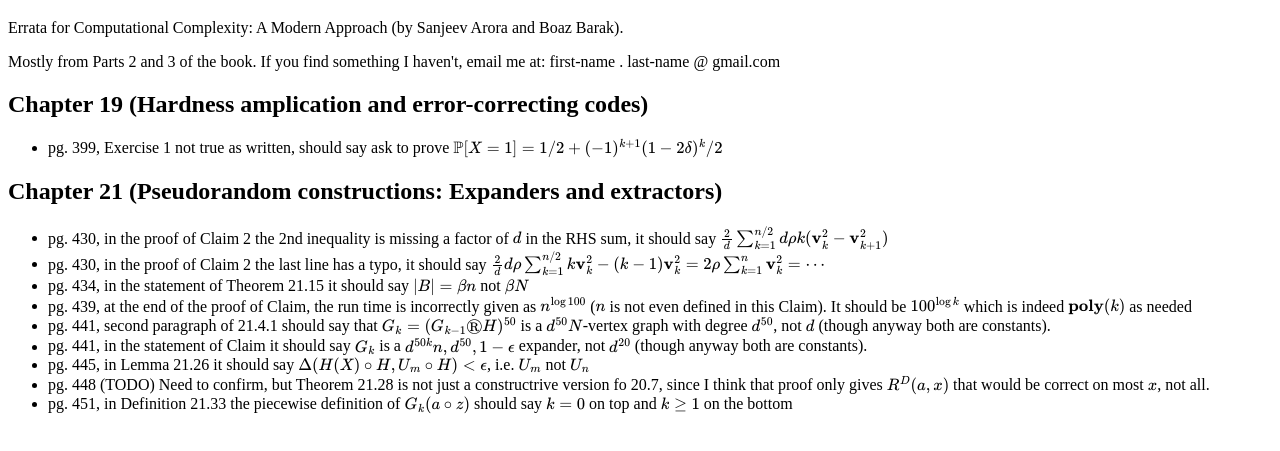
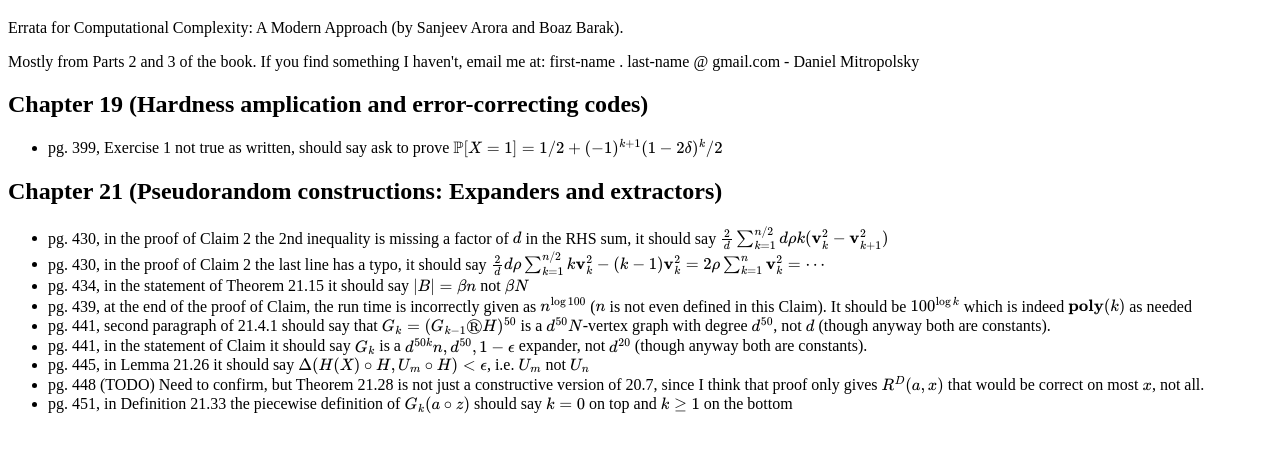
Before and after one commit to dmitropolsky/dmitropolsky.github.io, a plain HTML site: page arora-barak-errata.html in a window 1280 px wide. Shown: the part 61-512 px from the top of the page. Drawn offline with nearby package versions, Linux system fonts and the light colour scheme.

Commit message:
Some typos on errata page

```diff
--- a/barak_errata.html
+++ b/arora-barak-errata.html
@@ -22,6 +22,7 @@ Errata for Computational Complexity: A Modern Approach (by Sanjeev Arora and Boa
 Mostly from Parts 2 and 3 of the book.
 If you find something I haven't, email me at:
 first-name  . last-name @ gmail.com
+- Daniel Mitropolsky
 </p>
 
 <h2> Chapter 19 (Hardness amplication and error-correcting codes)</h2>
@@ -38,7 +39,7 @@ first-name  . last-name @ gmail.com
 	<li> pg. 441, second paragraph of 21.4.1 should say that \(G_k = (G_{k-1}\circledR H)^{50}\) is a \(d^{50}N\)-vertex graph with degree \(d^{50}\), not \(d\) (though anyway both are constants).
 	<li> pg. 441, in the statement of Claim it should say \(G_k\) is a \(d^{50k}n,d^{50},1-\epsilon\) expander, not \(d^{20}\) (though anyway both are constants).
 	<li> pg. 445, in Lemma 21.26 it should say \(\Delta(H(X)\circ H, U_m\circ H) < \epsilon\), i.e. \(U_m\) not \(U_n\)
-	<li> pg. 448 (TODO) Need to confirm, but Theorem 21.28 is not just a constructrive version fo 20.7, since I think that proof only gives \(R^{D}(a,x)\) that would be correct on most \(x\), not all.
+	<li> pg. 448 (TODO) Need to confirm, but Theorem 21.28 is not just a constructive version of 20.7, since I think that proof only gives \(R^{D}(a,x)\) that would be correct on most \(x\), not all.
 	<li> pg. 451, in Definition 21.33 the piecewise definition of \(G_k(a\circ z)\) should say \(k=0\) on top and \(k \geq 1\) on the bottom
 </ul>
 
```
Also changed, not shown: index.html (+1 -1 lines).
